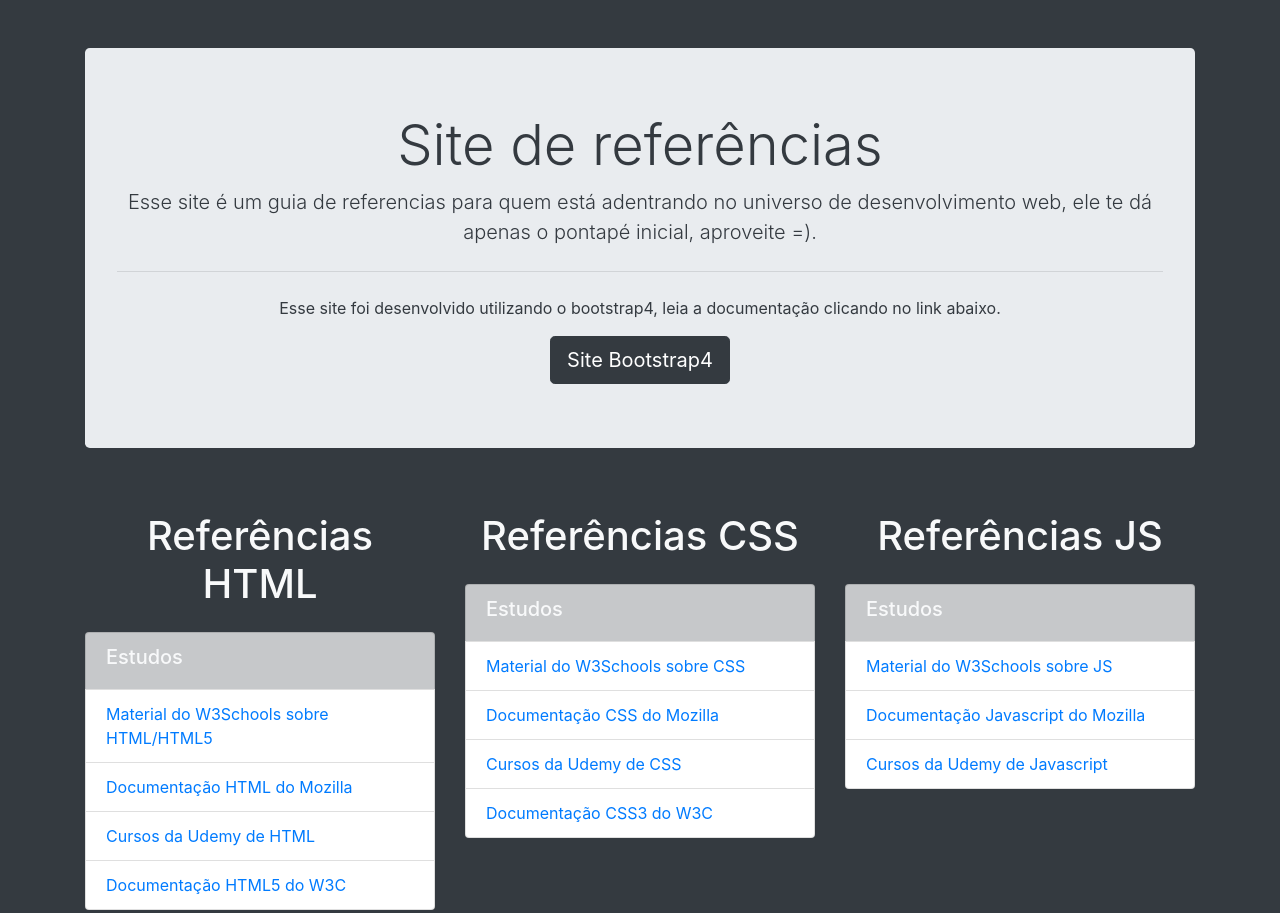
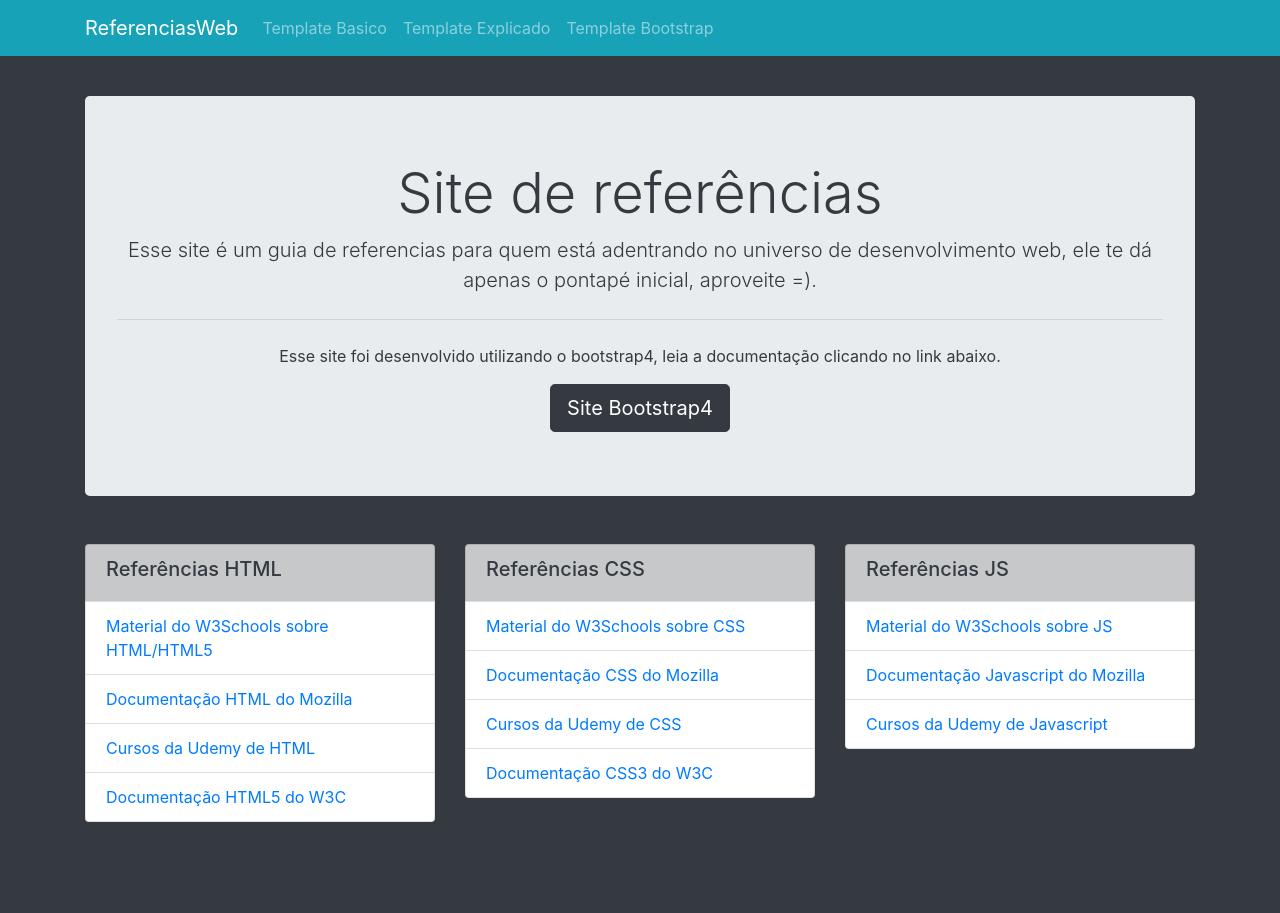
Before and after one commit to Fziliotti/Guia-Inicial-Dev-Web, a plain HTML site: page index.html in a window 1280 px wide. Shown: the top 913 px of the page. Drawn offline with nearby package versions, Linux system fonts and the light colour scheme.

Commit message:
Colocando Menu fixo no topo

```diff
--- a/index.html
+++ b/index.html
@@ -31,9 +31,25 @@
 
 <body>
 
+  <nav class="navbar fixed-top  navbar-expand-lg navbar-dark bg-info ">
+    <div class="container">
+      <a class="navbar-brand" href="#">ReferenciasWeb</a>
+      <button class="navbar-toggler" type="button" data-toggle="collapse" data-target="#navbarNavAltMarkup" aria-controls="navbarNavAltMarkup" aria-expanded="false" aria-label="Toggle navigation">
+        <span class="navbar-toggler-icon"></span>
+      </button>
+      <div class="collapse navbar-collapse" id="navbarNavAltMarkup">
+        <div class="navbar-nav">
+          <a class="nav-item nav-link" href="#templateBasico">Template Basico</a>
+          <a class="nav-item nav-link" href="#templateExplicado">Template Explicado</a>
+          <a class="nav-item nav-link " href="#templateBootstrap">Template Bootstrap</a>
+        </div>
+      </div>
+    </div>
+  </nav>
 
 
-  <div class="container-fluid bg-dark text-light py-5">
+
+  <div class="container-fluid bg-dark text-light py-5 mt-5">
     <!-- Componente jumbotron para chamar a atenção -->
     <div class="container">
       <div class="jumbotron text-dark text-center mb-5">
@@ -50,20 +66,21 @@
       <div class="container">
         <div class="row">
           <div class="col-lg-4 col-md-12  ">
-            <h1 class="text-center py-3">Referências HTML</h1>
+            <!-- <h1 class="text-center py-3">Referências HTML</h1> -->
             <ul class="list-group ">
-              <li class="list-group-item list-group-item-dark text-light"><h5>Estudos</h5></li>
+              <li class="list-group-item list-group-item-dark text-dark"><h5>Referências HTML</h5></li>
               <li class="list-group-item"><a target="_BLANK" href="https://www.w3schools.com/html/default.asp">Material do W3Schools sobre HTML/HTML5</a></li>
               <li class="list-group-item"><a target="_BLANK" href="https://developer.mozilla.org/pt-BR/docs/Web/HTML">Documentação HTML do Mozilla</a></li>
               <li class="list-group-item"><a target="_BLANK" href="https://www.udemy.com/courses/search/?q=html&src=ukw">Cursos da Udemy de HTML</a></li>
               <li class="list-group-item"><a target="_BLANK" href="http://www.w3c.br/pub/Cursos/CursoHTML5/html5-web.pdf">Documentação HTML5 do W3C</a></li>
+
             </ul>
           </div>
 
           <div class="col-lg-4 col-md-12  ">
-            <h1 class="text-center py-3">Referências CSS</h1>
+            <!-- <h1 class="text-center py-3">Referências CSS</h1> -->
             <ul class="list-group ">
-              <li class="list-group-item list-group-item-dark text-light"><h5>Estudos</h5></li>
+              <li class="list-group-item list-group-item-dark text-dark"><h5>Referências CSS</h5></li>
               <li class="list-group-item"><a target="_BLANK" href="https://www.w3schools.com/css/default.asp">Material do W3Schools sobre CSS</a></li>
               <li class="list-group-item"><a target="_BLANK" href="https://developer.mozilla.org/pt-BR/docs/Web/CSS">Documentação CSS do Mozilla</a></li>
               <li class="list-group-item"><a target="_BLANK" href="https://www.udemy.com/courses/search/?q=css&src=ukw">Cursos da Udemy de CSS</a></li>
@@ -72,9 +89,9 @@
           </div>
 
           <div class="col-lg-4 col-md-12 ">
-            <h1 class="text-center py-3">Referências JS</h1>
+            <!-- <h1 class="text-center py-3">Referências JS</h1> -->
             <ul class="list-group ">
-              <li class="list-group-item list-group-item-dark text-light"><h5>Estudos</h5></li>
+              <li class="list-group-item list-group-item-dark text-dark"><h5>Referências JS</h5></li>
               <li class="list-group-item"><a target="_BLANK" href="https://www.w3schools.com/js/default.asp">Material do W3Schools sobre JS</a></li>
               <li class="list-group-item"><a target="_BLANK" href="https://developer.mozilla.org/pt-BR/docs/Web/JavaScript">Documentação Javascript do Mozilla</a></li>
               <li class="list-group-item"><a target="_BLANK" href="https://www.udemy.com/courses/search/?q=javascript&src=ukw">Cursos da Udemy de Javascript</a></li>
@@ -87,7 +104,7 @@
   </div>
 
   <div class="container-fluid bg-light">
-    <section class="templateHTML py-5">
+    <section id="templateBasico" class="templateHTML py-5">
       <div class="container">
         <div class="row">
         	<div class="col-12">
@@ -101,7 +118,7 @@
  </div>
 
 
-    <section class="templateHTML my-5">
+    <section id="templateExplicado" class="templateHTML my-5">
       <div class="container">
         <div class="row">
         	<div class="col-12">
@@ -114,7 +131,7 @@
     </section>
 
     <div class="container-fluid bg-light">
-        <section class="templateHTML py-5">
+        <section id="templateBootstrap" class="templateHTML py-5">
           <div class="container">
             <div class="row">
              <div class="col-12">
```
